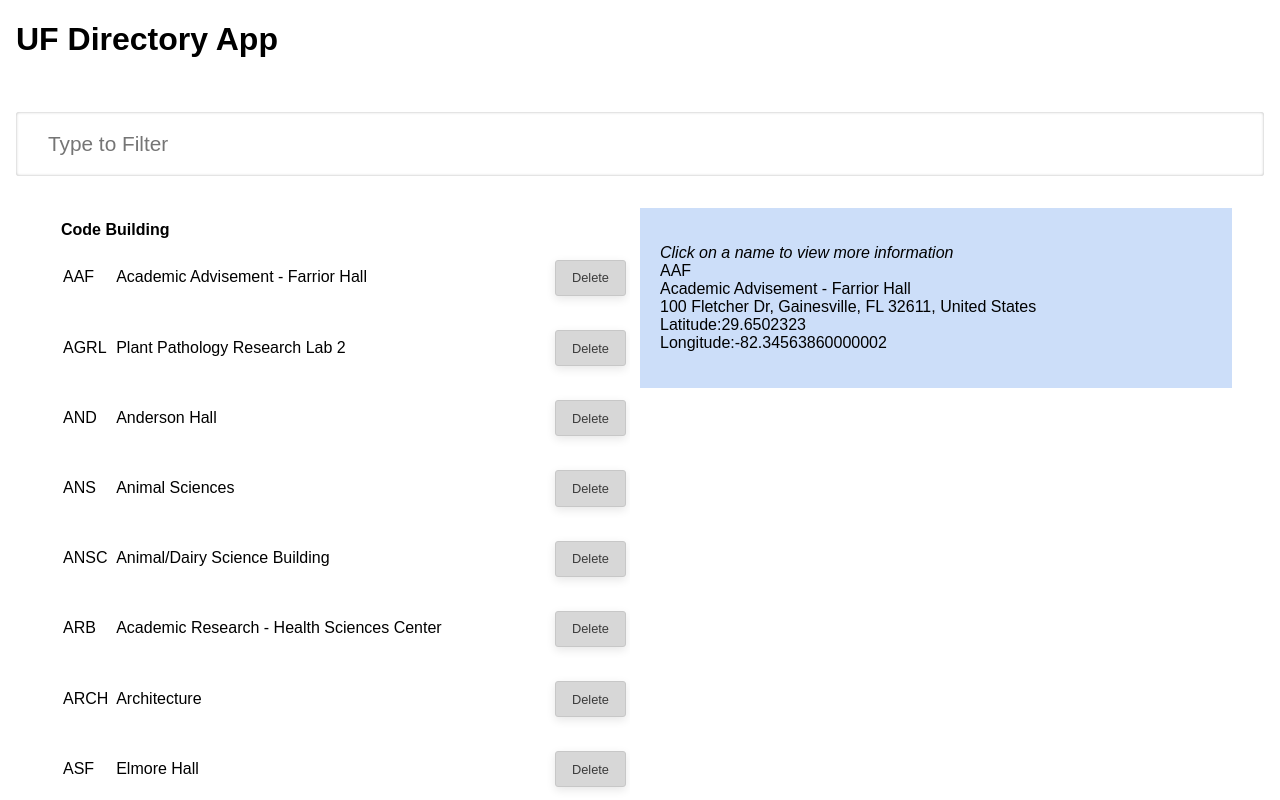
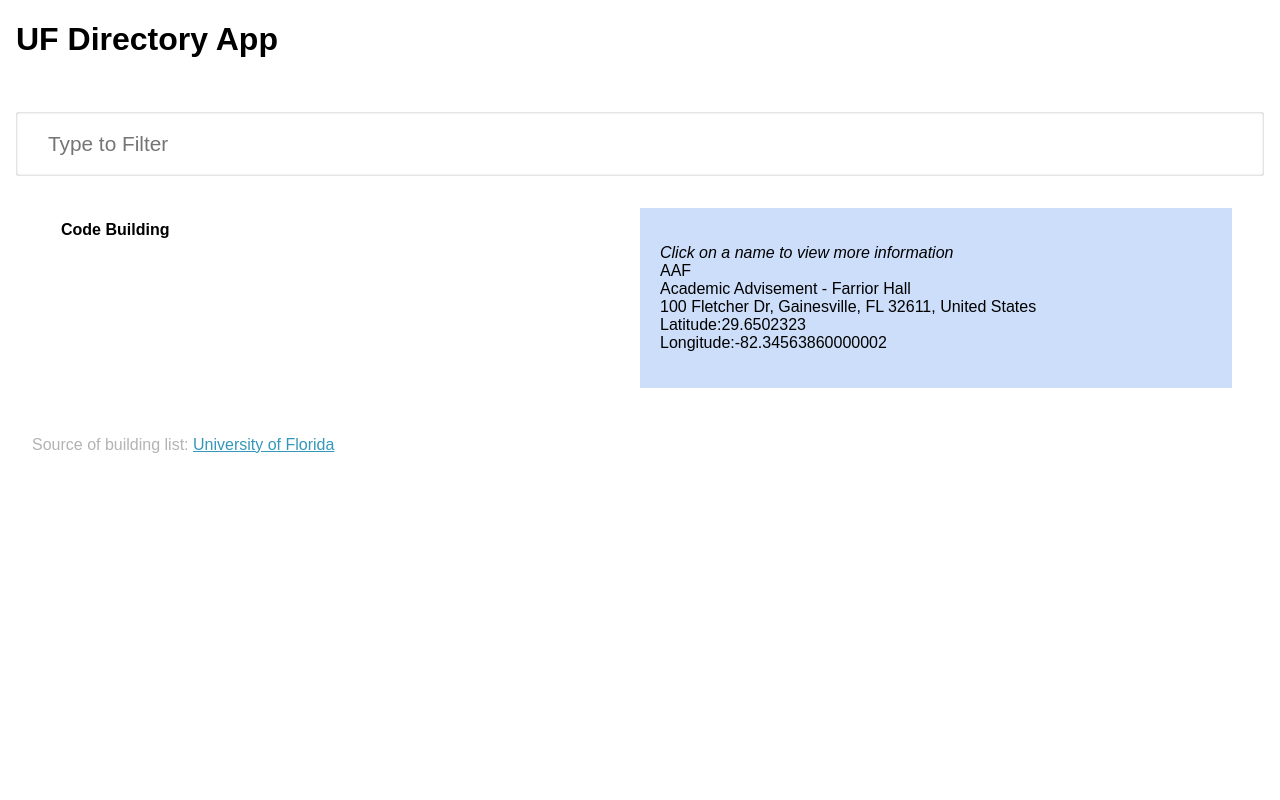
Before and after one commit to Irelis/Bootcamp4, a React (Create React App) app in the folder bootcamp-4/: page / in a window 1280 px wide. Shown: the top 800 px of the page. Built offline with nearby package versions, Linux system fonts and the light colour scheme.

Commit message:
seventh commit: delete is back! now need to fix viewBuilding

```diff
--- a/bootcamp-4/src/App.js
+++ b/bootcamp-4/src/App.js
@@ -8,7 +8,7 @@
   constructor(props) {
     super(props);
     this.state = {
-      filterText: '',
+      filterText: 'hello',
       selectedBuilding: 0
     };
   }
@@ -23,7 +23,7 @@
   selectedUpdate(id) {
     //Here you will need to update the selectedBuilding property of state to the id passed into this function
     this.setState({
-      selectedBuilding: this.props.data.indexOf(id)
+      selectedBuilding: id - 1
     })
   }
 
@@ -38,12 +38,11 @@
       this.props.data[i].id =  this.props.data[i].id - 1;
       //console.log(this.props.data[i].id);
     }*/
-    //console.log('array length:' + this.props.data.length);
-    //console.log('the listing: ' + ourListing.name);
-    console.log('our listing: ' + ourListing);
-    console.log('index: ' + this.props.data.findIndex(building => building.id===ourListing));
-    this.props.data.splice(this.props.data.findIndex(building => building.id===ourListing), 1);
-    //console.log('array length after splice:' + this.props.data.length);
+    console.log('array length:' + this.props.data.length);
+    console.log('the listing: ' + ourListing.name);
+    console.log('index: ' + this.props.data.indexOf(ourListing));
+    this.props.data.splice(this.props.data.indexOf(ourListing), 1);
+    console.log('array length after splice:' + this.props.data.length);
 
   };
 
--- a/bootcamp-4/src/components/BuildingList.js
+++ b/bootcamp-4/src/components/BuildingList.js
@@ -13,12 +13,12 @@
 			return (
 
 				<tr key={directory.id}
-					onClick={() => selectedUpdate(directory)}>
+					onClick={() => selectedUpdate(directory.id)}>
 					<td>{directory.code} </td>
 					<td> {directory.name} </td>
 					<button
 
-					onClick={() => onDelete(directory.id)}
+					onClick={() => onDelete(directory)}
 					//onClick={onDelete}
 					className="btn btn-lg btn-outline-danger ml-4">
               Delete
```
